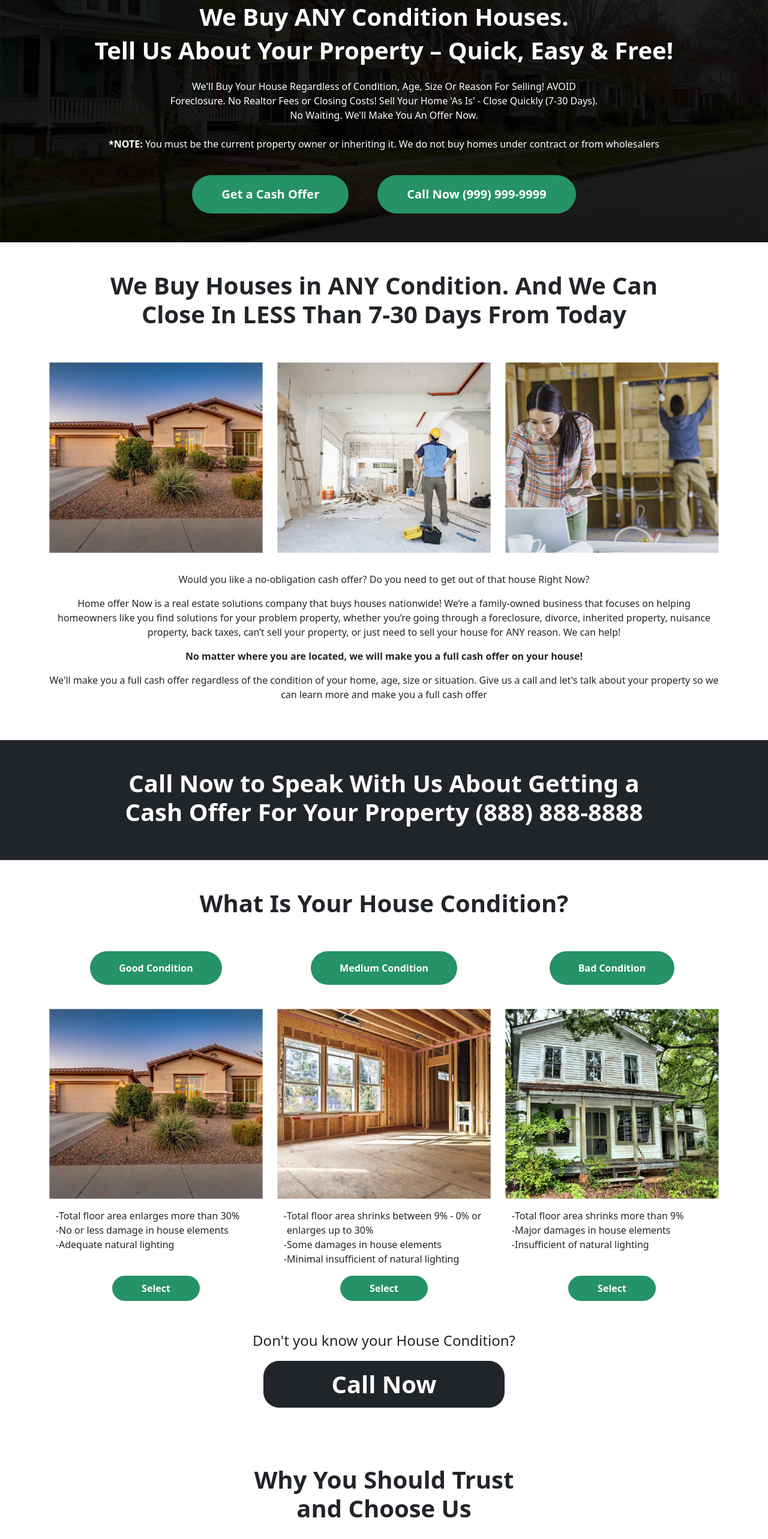
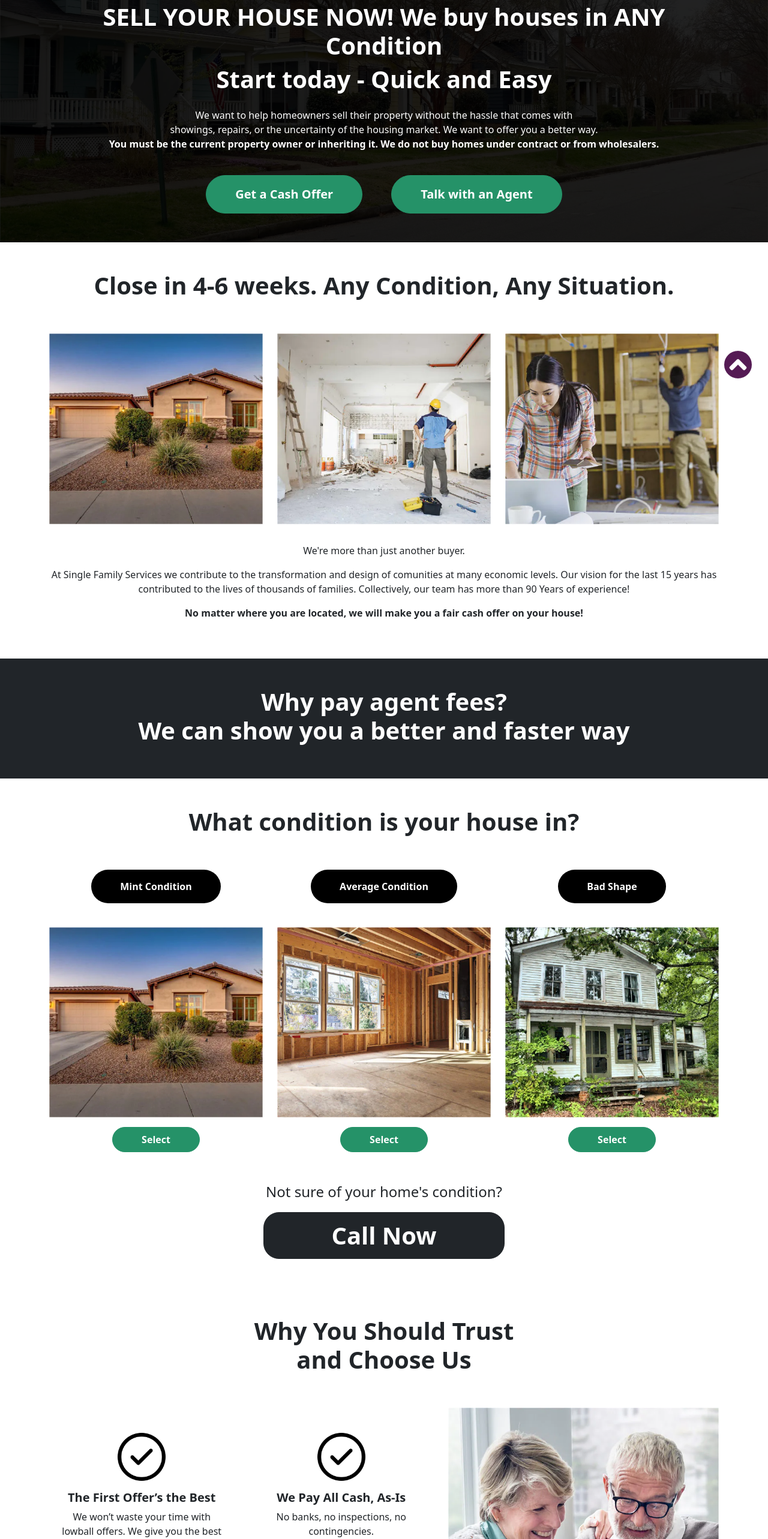
Before and after one commit to Inna-Albrecht/single-family, a React (Vite) app: page / in a window 1280 px wide. Shown: the part 140-2706 px from the top of the page at 60% size. Built offline with nearby package versions, Linux system fonts and the light colour scheme.

Commit message:
almost finished to present sfs

```diff
--- a/package.json
+++ b/package.json
@@ -9,9 +9,11 @@
     "preview": "vite preview"
   },
   "dependencies": {
+    "@formspree/react": "^2.4.0",
     "bootstrap": "5.2.1",
     "react": "18.2.0",
-    "react-dom": "18.2.0"
+    "react-dom": "18.2.0",
+    "react-icons": "^4.4.0"
   },
   "devDependencies": {
     "@types/react": "18.0.21",
--- a/src/components/App.jsx
+++ b/src/components/App.jsx
@@ -7,18 +7,20 @@ import GetCash from './common/GetCash'
 import Logo from './common/Logo'
 import Footer from './common/Footer'
 import Form from './common/Form'
+import ScrollToTop from './common/ScrollToTop'
 
-function App () {
+function App() {
   return (
     <>
+      <ScrollToTop />
       <Hero />
       <Proposal />
       <CallToAction />
       <HouseCondition />
       <TrustAndChoose />
       <GetCash />
+      <Form />
       <Logo />
-      <Form />
       <Footer />
     </>
   )
--- a/src/components/common/CallToAction.jsx
+++ b/src/components/common/CallToAction.jsx
@@ -3,8 +3,8 @@ export default function CallToAction () {
     <section className='bg-dark text-white text-center py-5'>
       <div className='container'>
         <h2 className='fs-1 fw-bold'>
-          Call Now to Speak With Us About Getting a <br /> Cash Offer For Your
-          Property (888) 888-8888
+          Why pay agent fees? <br /> We can show you a
+          better and faster way
         </h2>
       </div>
     </section>
--- a/src/components/common/Hero.jsx
+++ b/src/components/common/Hero.jsx
@@ -1,3 +1,4 @@
+import scrollToBottom from "./ScrollToBottom"
 const Hero = () => {
   return (
     <main className='hero apply-bg apply-bg-1 text-white'>
@@ -13,28 +14,29 @@ const Hero = () => {
         </div>
       </header>
       <article className='container text-center py-5'>
-        <h2 className='fs-1 fw-bold'>We Buy ANY Condition Houses.</h2>
+        <h2 className='fs-1 fw-bold'>SELL YOUR HOUSE NOW! <b/>
+        We buy houses in ANY Condition</h2>
         <h2 className='fs-1 fw-bold'>
-          Tell Us About Your Property – Quick, Easy & Free!
+          Start today - Quick and Easy
         </h2>
         <p className='m-0 mt-4'>
-          We'll Buy Your House Regardless of Condition, Age, Size Or Reason For
-          Selling! AVOID <br /> Foreclosure. No Realtor Fees or Closing Costs!
-          Sell Your Home 'As Is' - Close Quickly (7-30 Days).
+          We want to help homeowners sell their property without the hassle that comes with <br/>
+          showings, repairs, or the uncertainty of the housing market. We want to offer you a better way.
         </p>
-        <p className='mb-4'> No Waiting. We'll Make You An Offer Now.</p>
         <p>
-          <strong>*NOTE: </strong>
+          <strong>
           You must be the current property owner or inheriting it. We do not buy
-          homes under contract or from wholesalers
+          homes under contract or from wholesalers.</strong>
         </p>
         <div className='d-flex flex-wrap justify-content-center gap-5 pt-4'>
-          <button className='btn btn-success btn-lg rounded-pill fw-bold px-5 py-3'>
+          <button className='btn btn-success btn-lg rounded-pill fw-bold px-5 py-3' onClick={scrollToBottom}>
             Get a Cash Offer
           </button>
+          <a href="tel:+19727790980">
           <button className='btn btn-success btn-lg rounded-pill fw-bold px-5 py-3'>
-            Call Now (999) 999-9999
+            Talk with an Agent
           </button>
+          </a>
         </div>
       </article>
     </main>
--- a/src/components/common/HouseCondition.jsx
+++ b/src/components/common/HouseCondition.jsx
@@ -1,20 +1,18 @@
 export default function HouseCondition () {
   return (
     <section className='container py-5 text-center'>
-      <h2 className='fs-1 fw-bold'>What Is Your House Condition?</h2>
+      <h2 className='fs-1 fw-bold'>What condition is your house in?</h2>
       <div className='row gy-5 gy-md-0 py-5'>
         <article className='col-12 col-md-4 d-inline-flex flex-column justify-content-between'>
           <div className='divider'>
-            <p className='d-inline-block text-white bg-success btn-lg rounded-pill fw-bold px-5 py-3'>
-              Good Condition
+            <p className='d-inline-block text-white rounded-pill bg-condition btn-lg fw-bold px-5 py-3'>
+              Mint Condition
             </p>
             <figure className='mt-4'>
               <img loading='lazy' className='img-fluid' src='./assets/webp/pic1.webp' alt='' />
             </figure>
             <ul className='text-start'>
-              <li>Total floor area enlarges more than 30%</li>
-              <li>No or less damage in house elements</li>
-              <li>Adequate natural lighting</li>
+
             </ul>
           </div>
           <div>
@@ -23,18 +21,14 @@ export default function HouseCondition () {
         </article>
         <article className='col-12 col-md-4 d-inline-flex flex-column justify-content-between'>
           <div className='divider'>
-            <p className='d-inline-block text-white bg-success btn-lg rounded-pill fw-bold px-5 py-3'>
-              Medium Condition
+            <p className='d-inline-block text-white rounded-pill bg-condition btn-lg fw-bold px-5 py-3'>
+              Average Condition
             </p>
             <figure className='mt-4'>
               <img loading='lazy' className='img-fluid' src='./assets/webp/pic5.webp' alt='' />
             </figure>
             <ul className='text-start'>
-              <li>
-                Total floor area shrinks between 9% - 0% or enlarges up to 30%
-              </li>
-              <li>Some damages in house elements</li>
-              <li>Minimal insufficient of natural lighting</li>
+
             </ul>
           </div>
           <div>
@@ -43,16 +37,14 @@ export default function HouseCondition () {
         </article>
         <article className='col-12 col-md-4 d-inline-flex flex-column justify-content-between'>
           <div className='divider'>
-            <p className='d-inline-block text-white bg-success btn-lg rounded-pill fw-bold px-5 py-3'>
-              Bad Condition
+            <p className='d-inline-block text-white bg-condition rounded-pill btn-lg fw-bold px-5 py-3'>
+              Bad Shape
             </p>
             <figure className='mt-4'>
               <img loading='lazy' className='img-fluid' src='./assets/webp/pic6.webp' alt='' />
             </figure>
             <ul className='text-start'>
-              <li>Total floor area shrinks more than 9%</li>
-              <li>Major damages in house elements</li>
-              <li>Insufficient of natural lighting</li>
+
             </ul>
           </div>
           <div>
@@ -60,10 +52,12 @@ export default function HouseCondition () {
           </div>
         </article>
       </div>
-      <p className='fs-4'>Don't you know your House Condition?</p>
-      <button className='btn btn-dark btn-lg btn-lg-mod fs-1 fw-bold'>
+      <p className='fs-4'>Not sure of your home's condition?</p>
+      <a href="tel:+19727790980">
+      <button className='btn btn-dark btn-lg btn-lg-mod fs-1 fw-bold' href="tel:+19727790980">
         Call Now
       </button>
+      </a>
     </section>
   )
 }
--- a/src/components/common/Proposal.jsx
+++ b/src/components/common/Proposal.jsx
@@ -2,8 +2,7 @@ export default function Proposal () {
   return (
     <section className='container text-center py-5'>
       <h2 className='fs-1 fw-bold'>
-        We Buy Houses in ANY Condition. And We Can <br /> Close In LESS Than
-        7-30 Days From Today
+       Close in 4-6 weeks. Any Condition, Any Situation.
       </h2>
       <section className='row gy-4 gy-md-0 pt-5'>
         <aside className='col-12 col-md-4'>
@@ -39,27 +38,17 @@ export default function Proposal () {
       </section>
       <article>
         <p className='mt-3'>
-          Would you like a no-obligation cash offer? Do you need to get out of
-          that house Right Now?
+          We're more than just another buyer.
         </p>
         <p>
-          Home offer Now is a real estate solutions company that buys houses
-          nationwide! We’re a family-owned business that focuses on helping
-          homeowners like you find solutions for your problem property, whether
-          you’re going through a foreclosure, divorce, inherited property,
-          nuisance property, back taxes, can’t sell your property, or just need
-          to sell your house for ANY reason. We can help!
+         At Single Family Services we contribute to the transformation and design of comunities at many economic levels. <b/>
+         Our vision for the last 15 years has contributed to the lives of thousands of families. Collectively, our team has <b/>
+         more than 90 Years of experience!
         </p>
         <p>
           <strong>
-            No matter where you are located, we will make you a full cash offer
-            on your house!
+            No matter where you are located, we will make you a fair cash offer on your house!
           </strong>
-        </p>
-        <p>
-          We'll make you a full cash offer regardless of the condition of your
-          home, age, size or situation. Give us a call and let's talk about your
-          property so we can learn more and make you a full cash offer
         </p>
       </article>
     </section>
--- /dev/null
+++ b/src/components/common/ScrollToBottom.jsx
@@ -0,0 +1,6 @@
+export default function scrollToBottom(){
+    window.scrollTo({
+        top: 1000000,
+        behavior: "smooth",
+    })
+}
--- /dev/null
+++ b/src/components/common/ScrollToTop.jsx
@@ -0,0 +1,30 @@
+import React, { useEffect, useState } from "react";
+import { FaAngleUp } from 'react-icons/fa';
+import '../../styles/index.css';
+
+const ScrollToTop = () =>{
+    const [showTopBtn, setShowTopBt] = useState(false)
+    useEffect(()=>{
+        window.addEventListener("scroll", ()=>{
+            if(window.scrollY > 400){
+                setShowTopBt(true)
+            }else{
+                setShowTopBt(false)
+            }
+        })
+    }, [])
+    const goToTop = () => {
+        window.scrollTo({
+            top:0,
+            behavior: "smooth",
+        })
+    }
+    return(
+        <div className="top-to-btm">
+            {" "}
+            {showTopBtn}
+            <FaAngleUp className="icon-position icon-style" onClick={goToTop}/>
+        </div>
+    )
+}
+export default ScrollToTop
--- a/src/components/common/TrustAndChoose.jsx
+++ b/src/components/common/TrustAndChoose.jsx
@@ -1,3 +1,5 @@
+import scrollToBottom from "./ScrollToBottom"
+
 export default function TrustAndChoose () {
   return (
     <section className='container text-center py-5'>
@@ -22,30 +24,27 @@ export default function TrustAndChoose () {
               <figure>
                 <img loading='lazy' width={80} src='./assets/webp/check.webp' alt='' />
               </figure>
-              <h5 className='fw-bold'>We Pay in Cold, Hard Cash</h5>
+              <h5 className='fw-bold'>We Pay All Cash, As-Is</h5>
               <p className='px-3'>
-                You don’t have to go through long bank lines just to get your
-                money when you work with us. We pay our customers in cash.
+               No banks, no inspections, no contingencies.
               </p>
             </article>
             <article className='col-12 col-md-6'>
               <figure>
                 <img loading='lazy' width={80} src='./assets/webp/check.webp' alt='' />
               </figure>
-              <h5 className='fw-bold'>We Pay in Cold, Hard Cash</h5>
+              <h5 className='fw-bold'>Experience</h5>
               <p className='px-3'>
-                You don’t have to go through long bank lines just to get your
-                money when you work with us. We pay our customers in cash.
+               We've helped so many families by this point that we've lost count. Join our success stories!
               </p>
             </article>
             <article className='col-12 col-md-6'>
               <figure>
                 <img loading='lazy' width={80} src='./assets/webp/check.webp' alt='' />
               </figure>
-              <h5 className='fw-bold'>We Pay in Cold, Hard Cash</h5>
+              <h5 className='fw-bold'>Fair Offer, Satisfied Clients</h5>
               <p className='px-3'>
-                You don’t have to go through long bank lines just to get your
-                money when you work with us. We pay our customers in cash.
+                Our analytics and client testimonials show us that we're solving their problems and making them happy!
               </p>
             </article>
           </div>
@@ -56,8 +55,8 @@ export default function TrustAndChoose () {
           </figure>
         </aside>
       </div>
-      <button className='btn btn-success btn-lg btn-md-mod fs-2 fw-bold'>
-        Get a Cash Offer
+      <button className='btn btn-success btn-lg btn-md-mod fs-2 fw-bold' onClick={scrollToBottom}>
+        Get an Offer!
       </button>
     </section>
   )
--- a/src/styles/index.css
+++ b/src/styles/index.css
@@ -94,3 +94,66 @@ footer {
   border-color: #55a447;
   box-shadow: 0 0 0 0.25rem rgba(85, 164, 71, 0.25);
 }
+.bg-condition{
+  background: black;
+} /*condition button styling*/
+
+.top-to-btm{
+  position: relative;
+}
+.icon-position{
+  position: fixed;
+  bottom: 40px;
+  right: 25px;
+  z-index: 20;
+}
+.icon-style{
+  background-color: #551B54;
+  border: 2px solid #fff;
+  border-radius: 50%;
+  height: 50px;
+  width: 50px;
+  color: #fff;
+  cursor: pointer;
+  animation: movebtn 3s ease-in-out infinite;
+  transition: all .5s ease-in-out;
+}
+.icon-style:hover{
+  animation: none;
+  background: #fff;
+  color: #551B54;
+  border: 2px solid #551B54;
+}
+.my-5{
+  margin-top: 2rem!important;
+  margin-bottom: 0.5rem!important;
+  font-size: 18px;
+}
+.my-6{
+  margin-bottom: 3rem!important;
+  font-size: 18px;
+}
+.clickable:hover{
+  cursor:pointer;
+  color:#1cad8e;
+  border-right: #55a447 2px solid;
+  padding-right: .2em
+}
+@keyframes movebtn {
+  0%{
+    transform: translateY(0px);
+  }
+  25%{
+    transform: translateY(20px);
+  }
+  50%{
+    transform: translateY(0px);
+  }
+  75%{
+    transform: translateY(-20px);
+  }
+  100%{
+    transform: translateY(0px);
+  }
+
+}
```
Also changed, not shown: src/components/common/Form.jsx (+30 -5 lines), src/components/common/GetCash.jsx (+13 -12 lines), 1 other file (tests, documents, lock files or other folders).
